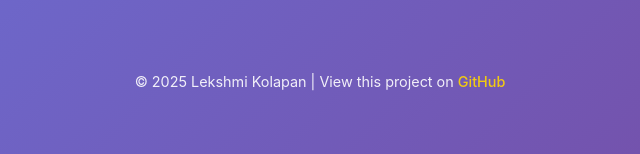
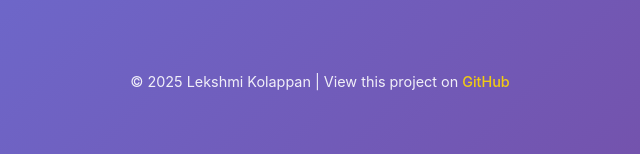
Before and after one commit to Lforlinux/stack-quest, a plain HTML site: page index.html in a window 1280 px wide. Shown: the part 643-797 px from the top of the page, 320-960 px from the left. Drawn offline with Linux system fonts and the light colour scheme.

Commit message:
deploy: c2195d4038556ece358029a7c90d0d6a94e16da4

```diff
--- a/index.html
+++ b/index.html
@@ -143,7 +143,7 @@
 
     <footer class="footer">
         <div class="container">
-            <p>&copy; 2025 Lekshmi Kolapan | View this project on <a href="https://github.com/Lforlinux/StackQuest" target="_blank" rel="noopener noreferrer">GitHub</a></p>
+            <p>&copy; 2025 Lekshmi Kolappan | View this project on <a href="https://github.com/Lforlinux/StackQuest" target="_blank" rel="noopener noreferrer">GitHub</a></p>
         </div>
     </footer>
 
```
